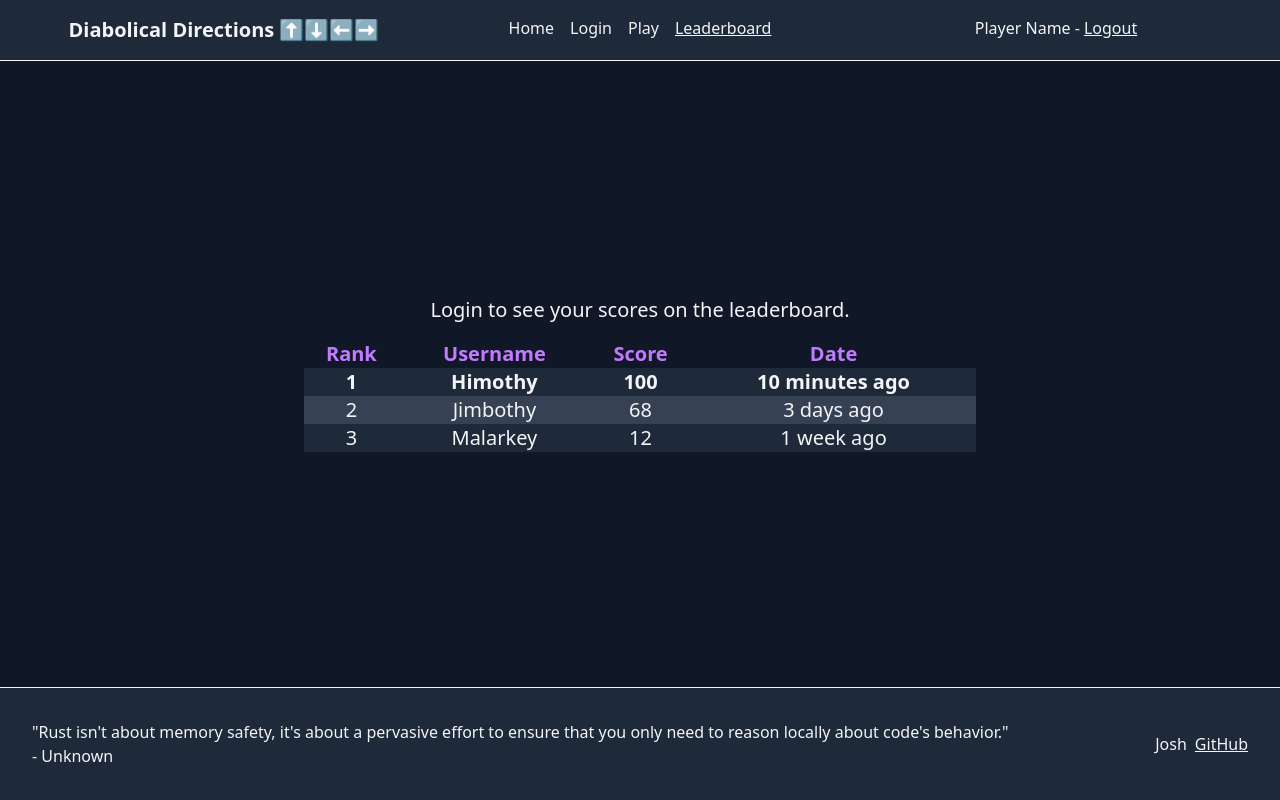
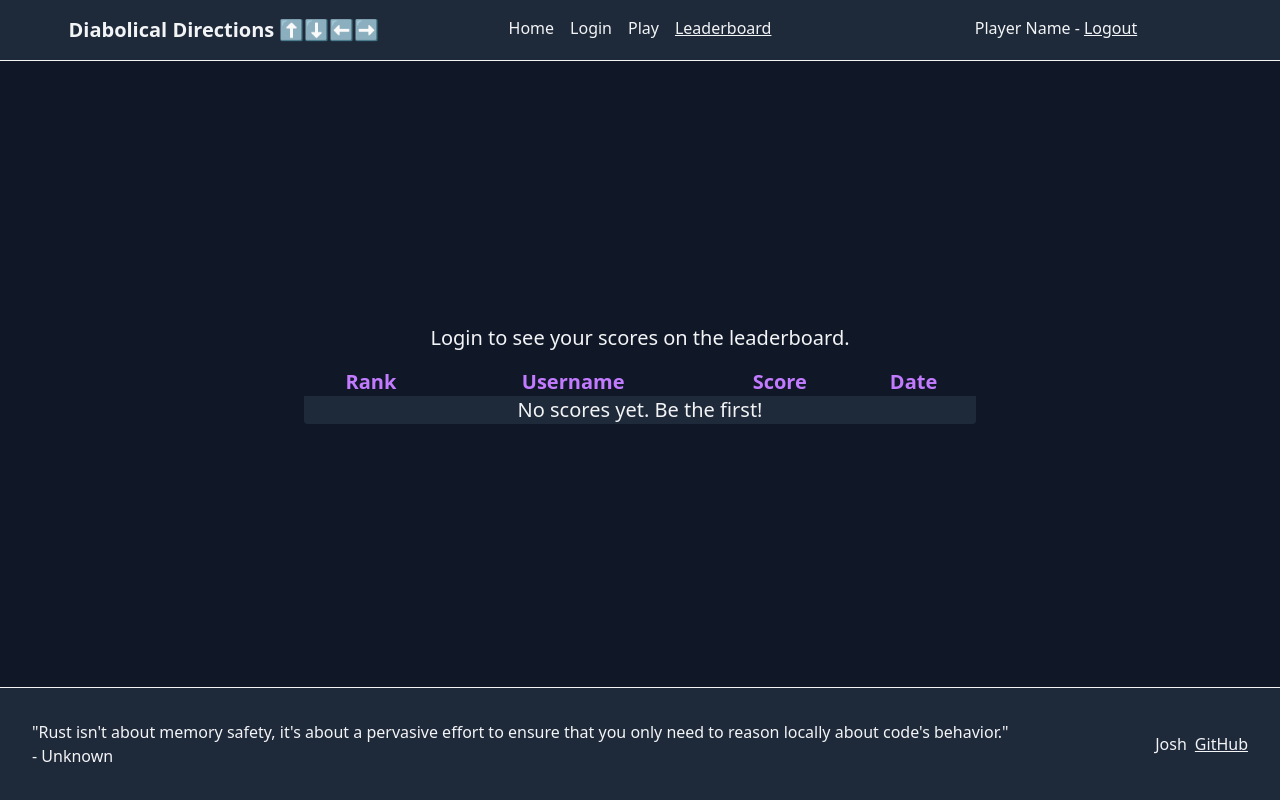
Before and after one commit to duhby/cs260-startup, a React (Vite) app: page /leaderboard in a window 1280 px wide. Built offline with nearby package versions, Linux system fonts and the light colour scheme.

Commit message:
feat: leaderboard page

```diff
--- a/src/leaderboard/leaderboard.jsx
+++ b/src/leaderboard/leaderboard.jsx
@@ -1,10 +1,47 @@
-import React from "react";
+import React, { useState, useEffect } from "react";
 
 export function Leaderboard() {
+  const [scores, setScores] = useState([]);
+  const defaultText = "No scores yet. Be the first!";
+  const loggedInUser = localStorage.getItem("username");
+
+  useEffect(() => {
+    const res = localStorage.getItem("scores");
+    if (res) {
+      setScores(JSON.parse(res));
+    }
+  }, []);
+
+  const scoreRows = [];
+  if (scores.length) {
+    for (const [i, score] of scores.entries()) {
+      scoreRows.push(
+        <tr
+          key={i}
+          className={
+            score.username === loggedInUser
+              ? "bg-gray-800 font-bold"
+              : "bg-gray-700"
+          }
+        >
+          <td>{i + 1}</td>
+          <td>{score.username}</td>
+          <td>{score.score}</td>
+          <td>{score.date}</td>
+        </tr>
+      );
+    }
+  } else {
+    scoreRows.push(
+      <tr key="0">
+        <td colSpan="4">{defaultText}</td>
+      </tr>
+    );
+  }
+
   return (
     <main className="flex flex-col items-center text-center text-xl">
       <p className="mb-4">Login to see your scores on the leaderboard.</p>
-
       <table className="table-auto w-2xl bg-gray-800 rounded-sm">
         <thead>
           <tr className="text-purple-400 bg-gray-900">
@@ -14,26 +51,7 @@ export function Leaderboard() {
             <th>Date</th>
           </tr>
         </thead>
-        <tbody>
-          <tr className="bg-gray-800 font-bold">
-            <td>1</td>
-            <td>Himothy</td>
-            <td>100</td>
-            <td>10 minutes ago</td>
-          </tr>
-          <tr className="bg-gray-700">
-            <td>2</td>
-            <td>Jimbothy</td>
-            <td>68</td>
-            <td>3 days ago</td>
-          </tr>
-          <tr className="bg-gray-800">
-            <td>3</td>
-            <td>Malarkey</td>
-            <td>12</td>
-            <td>1 week ago</td>
-          </tr>
-        </tbody>
+        <tbody>{scoreRows}</tbody>
       </table>
     </main>
   );
```
